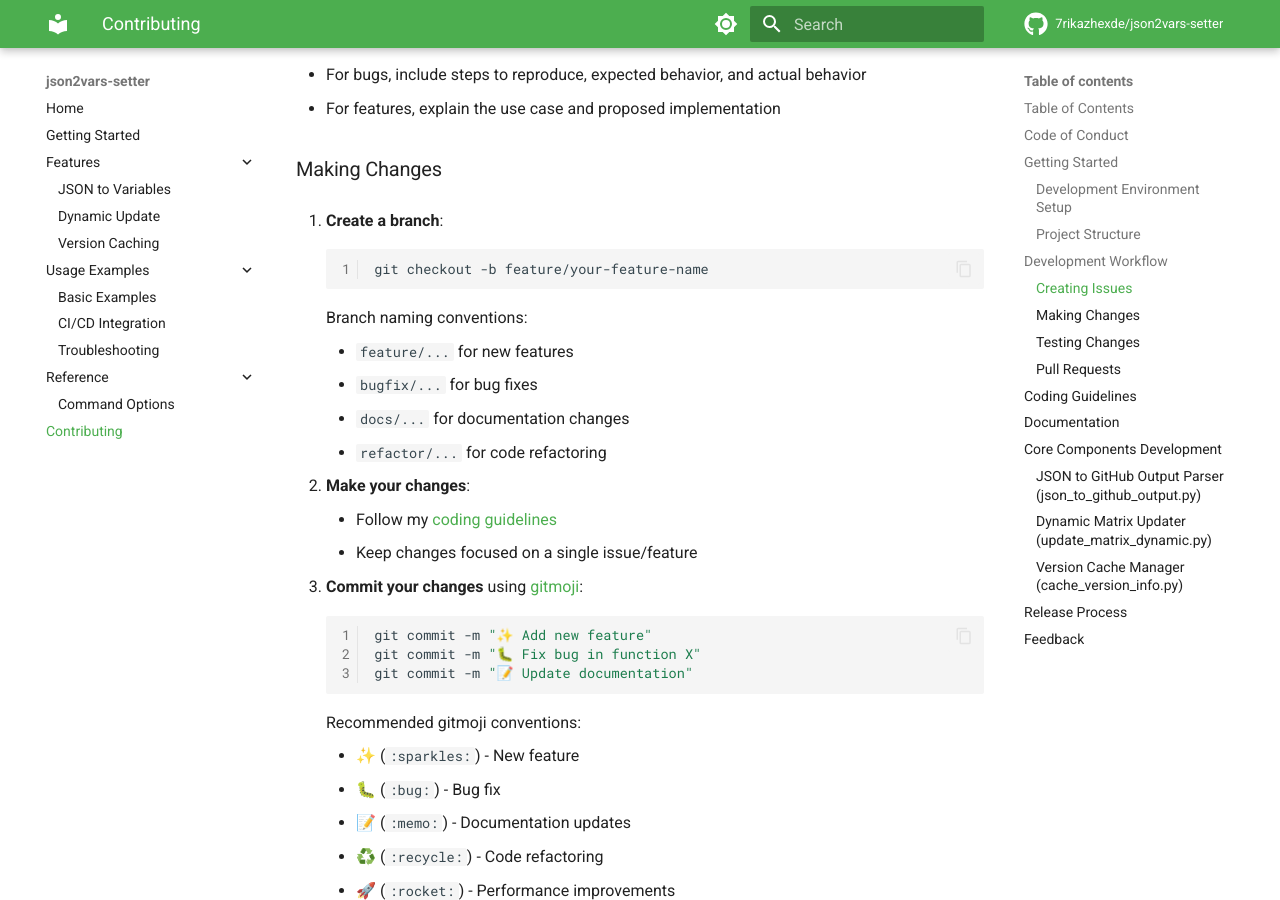
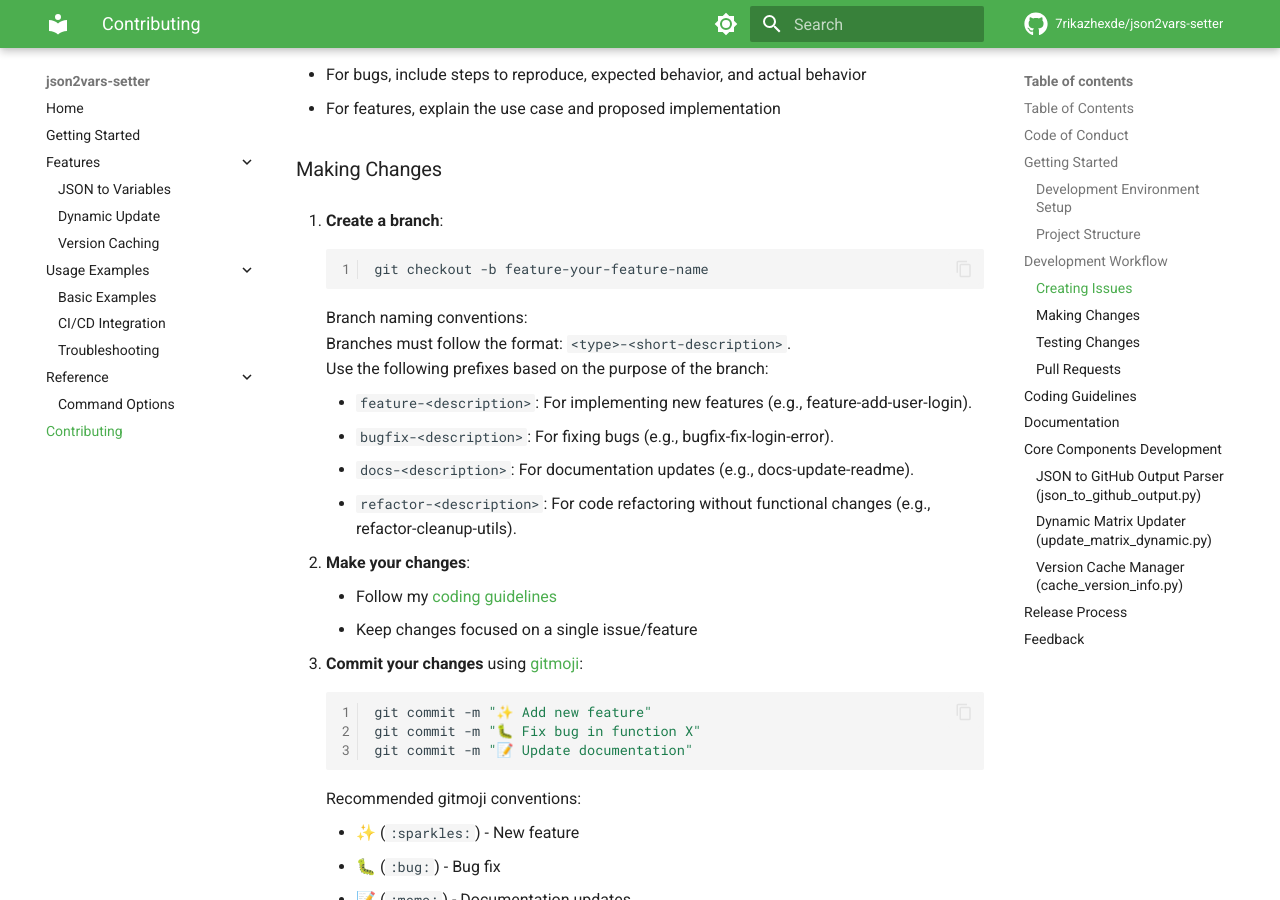
Before and after one commit to 7rikazhexde/json2vars-setter, an MkDocs documentation site: the page built from docs/contributing.md, in a window 1280 px wide and 900 px high, scrolled down 2462 px. Built offline with MkDocs 1.6.1 and Material for MkDocs 9.7.7, drawn with Linux system fonts in a browser that asks for light colours; comment, search, counter and statistics services are not loaded.

Commit message:
:memo: Update branch naming conventions for clarity

````diff
--- a/docs/contributing.md
+++ b/docs/contributing.md
@@ -107,15 +107,17 @@ Before starting any work, please check existing issues or create a new one to di
 1. **Create a branch**:
 
     ```bash
-    git checkout -b feature/your-feature-name
+    git checkout -b feature-your-feature-name
     ```
 
     Branch naming conventions:
+    Branches must follow the format: `<type>-<short-description>`.
+    Use the following prefixes based on the purpose of the branch:
 
-    - `feature/...` for new features
-    - `bugfix/...` for bug fixes
-    - `docs/...` for documentation changes
-    - `refactor/...` for code refactoring
+    - `feature-<description>`: For implementing new features (e.g., feature-add-user-login).
+    - `bugfix-<description>`: For fixing bugs (e.g., bugfix-fix-login-error).
+    - `docs-<description>`: For documentation updates (e.g., docs-update-readme).
+    - `refactor-<description>`: For code refactoring without functional changes (e.g., refactor-cleanup-utils).
 
 2. **Make your changes**:
 
````
